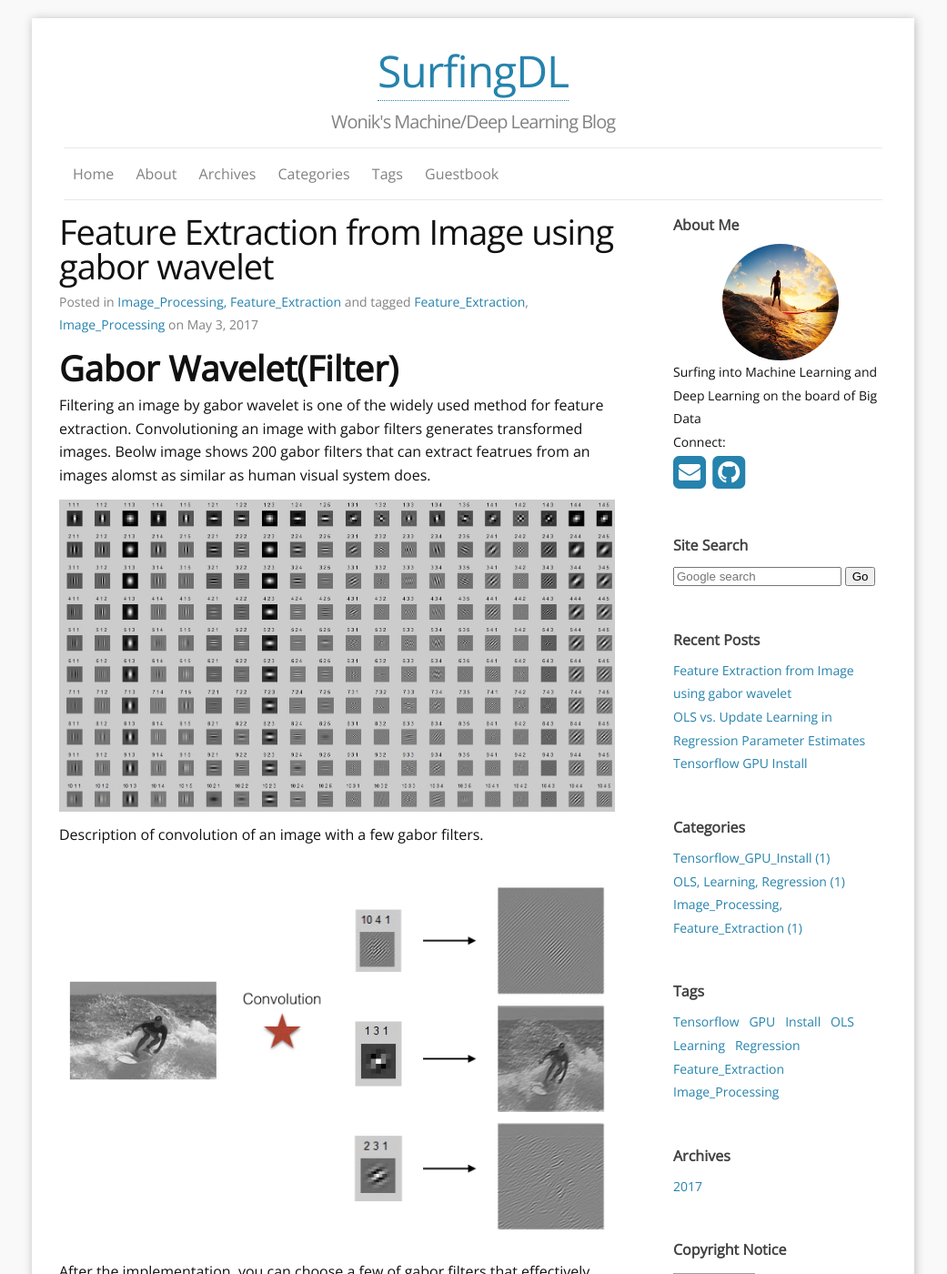
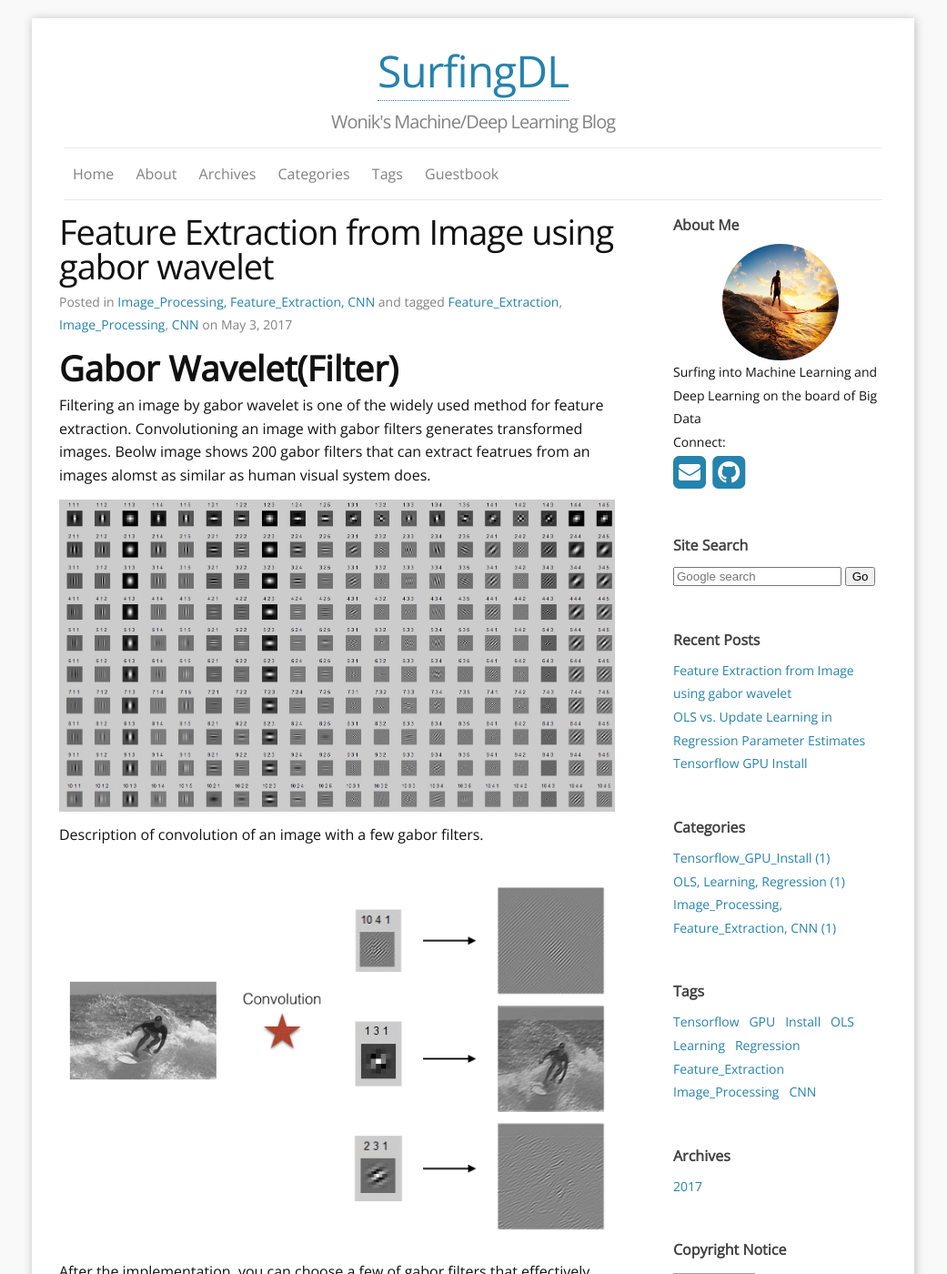
Before and after one commit to wonik/wonikjang.github.io, a Jekyll site: the page built from _posts/2017-05-03-feature_extraction.md, in a window 1280 px wide and 1400 px high. Shown: the whole window at 91% size, without its empty margins (120-1161 px from the left). Built offline with Jekyll 4.4.1, drawn with Linux system fonts in a browser that asks for light colours; nearby versions of some CDN libraries; comment, search, counter and statistics services are not loaded; grey boxes are pictures that could not be loaded.

Commit message:
Update 2017-05-03-feature_extraction.md

```diff
--- a/_posts/2017-05-03-feature_extraction.md
+++ b/_posts/2017-05-03-feature_extraction.md
@@ -3,10 +3,11 @@ title: Feature Extraction from Image using gabor wavelet
 updated: 2017-04-30 09:35
 layout: post
 author: Wonik Jang
-category:  Image_Processing, Feature_Extraction
+category:  Image_Processing, Feature_Extraction, CNN
 tags:
 - Feature_Extraction
 - Image_Processing
+- CNN
 ---
 
 
```
